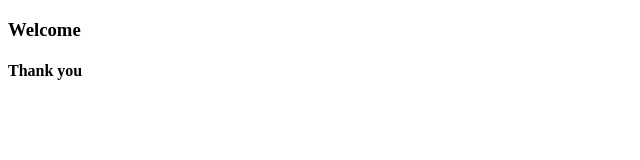
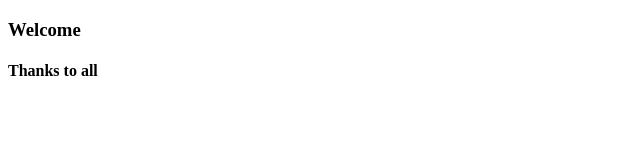
Before and after one commit to Emelie-Dev/Test-repo, a plain HTML site: page index.html in a window 1280 px wide. Shown: the full height of the page, 0-640 px from the left. Drawn offline with Linux system fonts and the light colour scheme.

Commit message:
Seventh  Commit

```diff
--- a/index.html
+++ b/index.html
@@ -11,6 +11,6 @@
 
      <h3> Welcome </h3>
 
-      <h4>Thank you </h4>
+      <h4>Thanks to all </h4>
   </body>
 </html>
```
